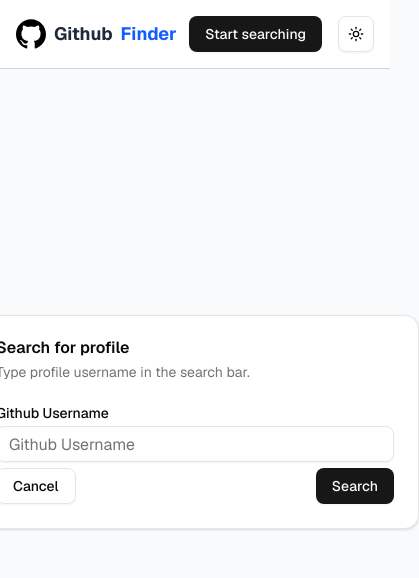
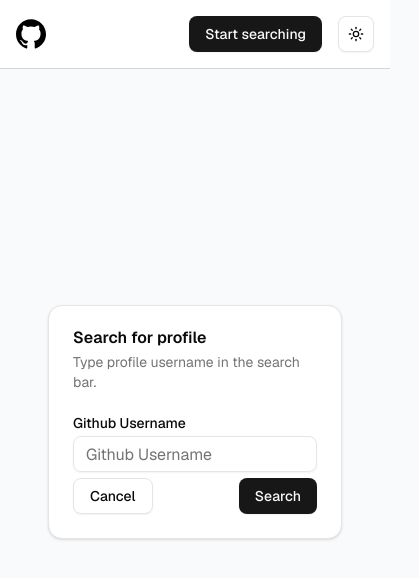
Before and after one commit to jawad-elhajjami/github-profile-viewer-next, a Next.js app: page /search in a window 390 px wide. Shown: the top 578 px of the page, 419 px wide, since content can reach past the window. Built offline with nearby package versions, Linux system fonts and the light colour scheme.

Commit message:
responsive fix

```diff
--- a/components/Header.jsx
+++ b/components/Header.jsx
@@ -6,13 +6,16 @@
 const Header = () => {
     return (
         <header className="fixed w-full p-4 border-b border-gray-300 bg-white dark:border-neutral-800 dark:bg-zinc-900">
-            <div className="container max-w-7xl m-auto flex items-center justify-between">
-                <Link href={"/"}>
+            <div className="container max-w-7xl m-auto flex items-center justify-between ">
+                <Link href={"/"} className="hidden md:block">
                     <h1 className="lg:text-2xl text-lg font-bold dark:text-white text-gray-800 flex gap-2 items-center">
                         <GithubIcon width={30} height={30} />
                         Github<span className="text-blue-600">Finder</span>
                     </h1>
                 </Link>
+                    <Link href={"/"} className="block md:hidden">
+                        <GithubIcon width={30} height={30} />
+                    </Link>
                 <div>
                     <nav className="flex space-x-4">
                         <Button asChild>
--- a/components/Main.jsx
+++ b/components/Main.jsx
@@ -70,7 +70,7 @@
 
     return (
         <>
-        <Card className="max-w-xl lg:min-w-lg min-w-md">
+        <Card className="max-w-xl lg:min-w-lg md:min-w-md">
             <CardHeader>
                 <CardTitle>Search for profile</CardTitle>
                 <CardDescription>Type profile username in the search bar.</CardDescription>
--- a/components/SearchResults.jsx
+++ b/components/SearchResults.jsx
@@ -2,7 +2,7 @@
 import Link from "next/link";
 const SearchResults = ({user}) => {
     return (
-        <div className="lg:min-w-lg min-w-md">
+        <div className="lg:min-w-lg md:min-w-md w-[300px]">
             <h2 className="text-2xl font-bold mt-8 text-center">Search Results</h2>
             <div className="flex items-center w-full dark:hover:bg-zinc-900 hover:bg-gray-100 rounded-lg p-4 gap-4 mt-4 duration-300 border border-gray-200 dark:border-zinc-700/50 relative">
                 <Image
```
